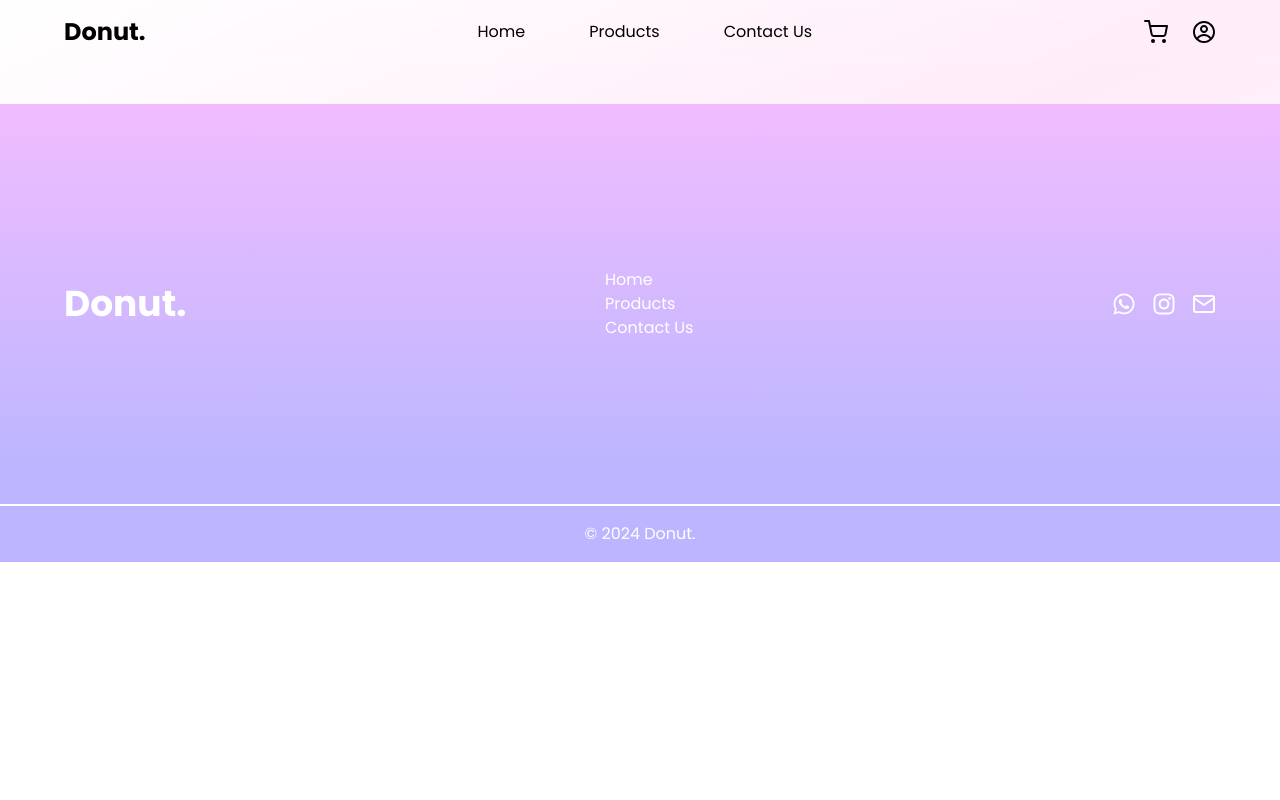
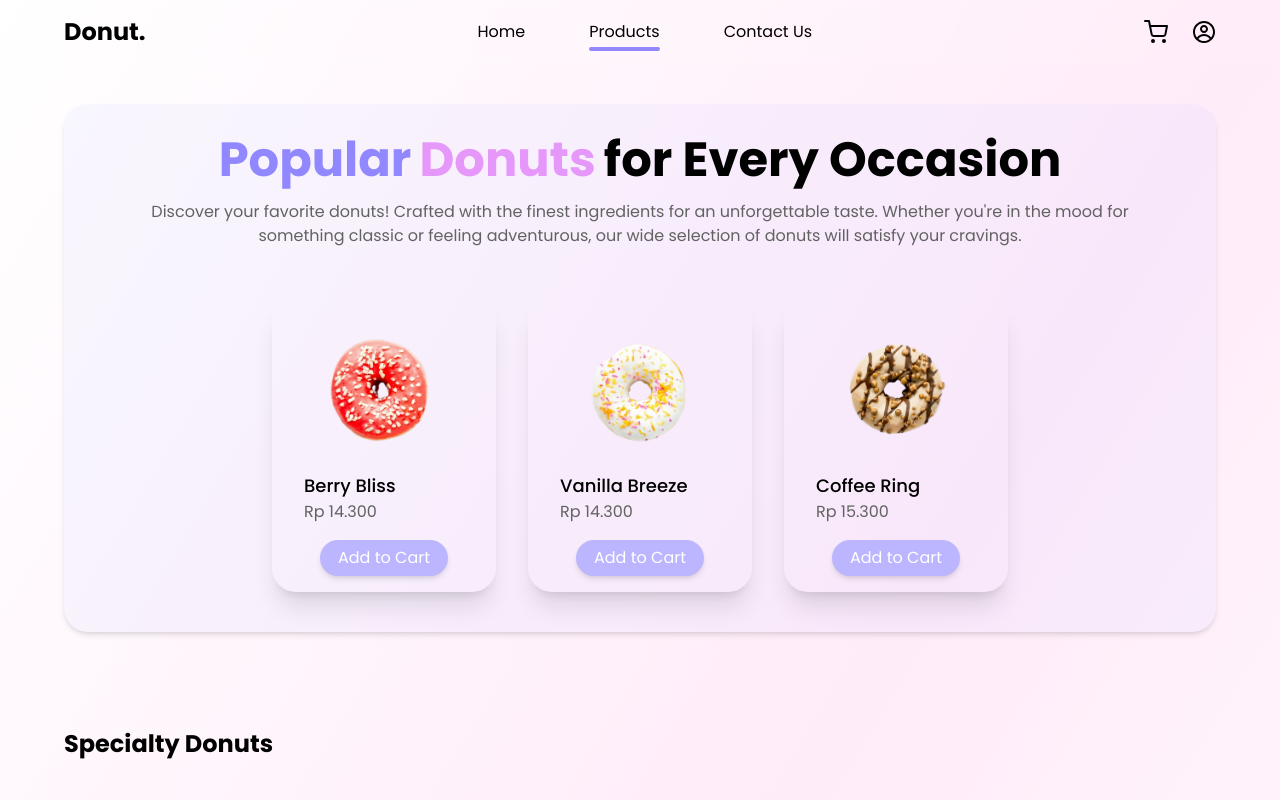
Before and after one commit to axhellyn/final-project-gdsc, a React (Vite) app: page /Product in a window 1280 px wide. Shown: the top 800 px of the page. Built offline with nearby package versions, Linux system fonts and the light colour scheme.

Commit message:
feat: add products page

```diff
--- a/src/App.jsx
+++ b/src/App.jsx
@@ -8,6 +8,7 @@ import ShopContextProvider from "./context/ShopContext";
 import Footer from "./components/ui/Footer";
 import DetailedProduct from "./pages/DetailedProduct";
 import ContactUsPage from "./pages/ContactUsPage";
+import ProductPage from "./pages/ProductPage";
 
 function App() {
   const contactUsSection = useRef(null);
@@ -24,6 +25,7 @@ function App() {
           <Navbar />
           <Routes>
             <Route path="/" element={<HomePage onClick={scrollToSection} ref={aboutUsSection}/>} />
+            <Route path="/Product" element={<ProductPage />} />
             <Route path="/ContactUs" element={<ContactUsPage onClick={scrollToSection} ref={contactUsSection}/>} />
             <Route path="/Cart" element={<Cart />} />
             <Route path="/Donut" element={<DetailedProduct/>}>
--- /dev/null
+++ b/src/components/ProductCategory.jsx
@@ -0,0 +1,17 @@
+import React from 'react'
+import Product from './ui/Product'
+import { products } from '../utils/data'
+
+export default function ProductCategory({category, style}) {
+  return (
+    <section className="h-fit">
+        <div className={`flex items-center ${style}`}>
+            {products.map((product)=>{
+                if(product.category === category){
+                    return <Product key={product.id} product={product}/>
+                }
+            })}
+        </div>
+      </section>
+  )
+}
--- a/src/components/ui/Navbar.jsx
+++ b/src/components/ui/Navbar.jsx
@@ -9,52 +9,95 @@ import { ShopContext } from "../../context/ShopContext";
 export default function navbar() {
   const [isClicked, setIsClicked] = useState(false);
   const [scrolledNavbar, setScrolledNavbar] = useState(false);
-  const [menu, setMenu] = useState('home');
-  const {getTotalItems} = useContext(ShopContext);
+  const [menu, setMenu] = useState("home");
+  const { getTotalItems } = useContext(ShopContext);
 
-  function toggleNavbar(){
+  function toggleNavbar() {
     setIsClicked(!isClicked);
   }
 
-  function changeNavbar(){
-    if(window.scrollY > 0){
+  function changeNavbar() {
+    if (window.scrollY > 0) {
       setScrolledNavbar(true);
-    }else{
+    } else {
       setScrolledNavbar(false);
     }
   }
 
-  window.addEventListener('scroll', changeNavbar);
+  window.addEventListener("scroll", changeNavbar);
 
   return (
-    <header className={`${scrolledNavbar? "shadow-md":"shadow-none"} ${isClicked? "shadow-none":"shadow-md"} px-8 md:px-16 py-4 sticky top-0 z-20 bg-white bg-opacity-10 backdrop-blur-sm`}>
+    <header
+      className={`${scrolledNavbar ? "shadow-md" : "shadow-none"} ${
+        isClicked ? "shadow-none" : "shadow-md"
+      } px-8 md:px-16 py-4 sticky top-0 z-20 bg-white bg-opacity-10 backdrop-blur-sm`}
+    >
       <nav className="w-full flex justify-between items-center">
         <div>
           <a href="/" className="text-2xl font-bold cursor-pointer">
             Donut.
           </a>
         </div>
-        <ul className={`${isClicked? "top-16":"-top-64"} absolute flex flex-col md:flex-row md:static gap-4 md:gap-16 left-0 w-full md:w-auto py-4 md:py-0 bg-white md:bg-opacity-0 bg-opacity-10 backdrop-blur-sm md:backdrop-blur-none`}>
+        <ul
+          className={`${
+            isClicked ? "top-16" : "-top-64"
+          } absolute flex flex-col md:flex-row md:static gap-4 md:gap-16 left-0 w-full md:w-auto py-4 md:py-0 bg-white md:bg-opacity-0 bg-opacity-10 backdrop-blur-sm md:backdrop-blur-none`}
+        >
           <li>
-            <NavLink to="/" className={({ isActive, isPending }) => isPending ? "" : isActive ? "relative cursor-pointer px-8 md:px-0 md:py-2 md:after:content-[''] md:after:bg-darkPurple md:after:h-1 md:after:w-[100%] md:after:absolute md:after:left-0 md:after:bottom-0 md:after:rounded-lg md:after:duration-300" : "relative cursor-pointer px-8 md:px-0 md:py-2 md:after:content-[''] md:after:bg-darkPurple md:after:h-1 md:after:w-[0%] md:after:absolute md:after:left-0 md:after:bottom-0 md:after:rounded-lg md:after:duration-300 md:hover:after:w-[100%]"}>
+            <NavLink
+              to="/"
+              className={({ isActive, isPending }) =>
+                isPending
+                  ? ""
+                  : isActive
+                  ? "relative cursor-pointer px-8 md:px-0 md:py-2 md:after:content-[''] md:after:bg-darkPurple md:after:h-1 md:after:w-[100%] md:after:absolute md:after:left-0 md:after:bottom-0 md:after:rounded-lg md:after:duration-300"
+                  : "relative cursor-pointer px-8 md:px-0 md:py-2 md:after:content-[''] md:after:bg-darkPurple md:after:h-1 md:after:w-[0%] md:after:absolute md:after:left-0 md:after:bottom-0 md:after:rounded-lg md:after:duration-300 md:hover:after:w-[100%]"
+              }
+            >
               Home
             </NavLink>
           </li>
           <li>
-            <a href="/" className="relative cursor-pointer px-8 md:px-0 md:py-2 md:after:content-[''] md:after:bg-darkPurple md:after:h-1 md:after:w-[0%] md:after:absolute md:after:left-0 md:after:bottom-0 md:after:rounded-lg md:after:duration-300 md:hover:after:w-[100%]">
+            <NavLink
+              to="/Product"
+              className={({ isActive, isPending }) =>
+                isPending
+                  ? ""
+                  : isActive
+                  ? "relative cursor-pointer px-8 md:px-0 md:py-2 md:after:content-[''] md:after:bg-darkPurple md:after:h-1 md:after:w-[100%] md:after:absolute md:after:left-0 md:after:bottom-0 md:after:rounded-lg md:after:duration-300"
+                  : "relative cursor-pointer px-8 md:px-0 md:py-2 md:after:content-[''] md:after:bg-darkPurple md:after:h-1 md:after:w-[0%] md:after:absolute md:after:left-0 md:after:bottom-0 md:after:rounded-lg md:after:duration-300 md:hover:after:w-[100%]"
+              }
+            >
               Products
-            </a>
+            </NavLink>
           </li>
           <li>
-            <NavLink to="/ContactUs" className={({ isActive, isPending }) => isPending ? "" : isActive ? "relative cursor-pointer px-8 md:px-0 md:py-2 md:after:content-[''] md:after:bg-darkPurple md:after:h-1 md:after:w-[100%] md:after:absolute md:after:left-0 md:after:bottom-0 md:after:rounded-lg md:after:duration-300" : "relative cursor-pointer px-8 md:px-0 md:py-2 md:after:content-[''] md:after:bg-darkPurple md:after:h-1 md:after:w-[0%] md:after:absolute md:after:left-0 md:after:bottom-0 md:after:rounded-lg md:after:duration-300 md:hover:after:w-[100%]"}>
+            <NavLink
+              to="/ContactUs"
+              className={({ isActive, isPending }) =>
+                isPending
+                  ? ""
+                  : isActive
+                  ? "relative cursor-pointer px-8 md:px-0 md:py-2 md:after:content-[''] md:after:bg-darkPurple md:after:h-1 md:after:w-[100%] md:after:absolute md:after:left-0 md:after:bottom-0 md:after:rounded-lg md:after:duration-300"
+                  : "relative cursor-pointer px-8 md:px-0 md:py-2 md:after:content-[''] md:after:bg-darkPurple md:after:h-1 md:after:w-[0%] md:after:absolute md:after:left-0 md:after:bottom-0 md:after:rounded-lg md:after:duration-300 md:hover:after:w-[100%]"
+              }
+            >
               Contact Us
             </NavLink>
           </li>
         </ul>
-        <div className={`${isClicked? "top-[200px]":"-top-64"} w-full md:w-auto flex gap-6 md:static absolute left-0 px-8 md:px-0 py-4 md:py-0 bg-white bg-opacity-10 md:bg-opacity-0 backdrop-blur-sm md:backdrop-blur-none shadow-md  md:shadow-none`}>
-          <Link to='/Cart' onClick={()=>setMenu('cart')}>
+        <div
+          className={`${
+            isClicked ? "top-[200px]" : "-top-64"
+          } w-full md:w-auto flex gap-6 md:static absolute left-0 px-8 md:px-0 py-4 md:py-0 bg-white bg-opacity-10 md:bg-opacity-0 backdrop-blur-sm md:backdrop-blur-none shadow-md  md:shadow-none`}
+        >
+          <Link to="/Cart" onClick={() => setMenu("cart")}>
             <FiShoppingCart className="h-6 w-6 cursor-pointer" />
-            <div className={`${getTotalItems() > 0 ? "block" : "hidden"} w-4 h-4 absolute bottom-3 md:-bottom-1 md:-left-1 z-50 rounded-full bg-darkPurple text-white text-xs text-center`}>
+            <div
+              className={`${
+                getTotalItems() > 0 ? "block" : "hidden"
+              } w-4 h-4 absolute bottom-3 md:-bottom-1 md:-left-1 z-50 rounded-full bg-darkPurple text-white text-xs text-center`}
+            >
               <span>{getTotalItems()}</span>
             </div>
           </Link>
@@ -64,7 +107,13 @@ export default function navbar() {
         </div>
 
         <div className="flex md:hidden">
-          <button onClick={toggleNavbar}>{isClicked?<VscClose className="h-6 w-6"/>:<RxHamburgerMenu className="h-6 w-6"/>}</button>
+          <button onClick={toggleNavbar}>
+            {isClicked ? (
+              <VscClose className="h-6 w-6" />
+            ) : (
+              <RxHamburgerMenu className="h-6 w-6" />
+            )}
+          </button>
         </div>
       </nav>
     </header>
--- a/src/pages/ContactUsPage.jsx
+++ b/src/pages/ContactUsPage.jsx
@@ -8,7 +8,7 @@ const ContactUsPage = forwardRef((props, ref) => {
 
   return (
     <div>
-      <div className="h-screen md:h-[80vh] px-8 md:px-16 py-10">
+      <div className="h-screen md:h-[85vh] px-8 md:px-16 py-10">
         <div className="h-full flex justify-center items-center">
           <div className="flex flex-col gap-4 justify-center items-center">
             <div className="flex flex-wrap justify-center items-center gap-2 text-3xl md:text-4xl xl:text-5xl font-bold">
--- /dev/null
+++ b/src/pages/ProductPage.jsx
@@ -0,0 +1,41 @@
+import React, { useContext } from "react";
+import ProductCategory from "../components/ProductCategory";
+import DonutImg from "../assets/strawberryDonut.png";
+import SecondaryButton from "../components/ui/SecondaryButton";
+import { ShopContext } from "../context/ShopContext";
+import Button from "../components/ui/Button";
+
+export default function ProductPage() {
+  const { addToCart } = useContext(ShopContext);
+
+  return (
+    <div className="px-8 md:px-16 py-10 flex flex-col gap-4">
+      <div className="h-fit p-8 md:px-16 md:py-8 mb-10 bg-purple bg-opacity-10 shadow-md rounded-3xl flex">
+        <div className="w-full flex flex-col gap-10 justify-center items-center">
+          <div className="flex flex-col gap-4 justify-center items-center">
+            <div className="flex flex-wrap items-center justify-center gap-2 text-3xl md:text-4xl xl:text-5xl font-bold text-center">
+              <h1 className="text-darkPurple">Popular</h1>
+              <h1 className="text-darkPink">Donuts</h1>
+              <h1>for Every Occasion</h1>
+            </div>
+
+            <p className="text-sm md:text-base text-center text-gray">
+              Discover your favorite donuts! Crafted with the finest ingredients for an unforgettable taste. Whether you're in the mood for something classic or feeling adventurous, our wide selection of donuts will satisfy your cravings.
+            </p>
+          </div>
+          <ProductCategory category={"popular"} style={"flex-wrap justify-center"}/>
+        </div>
+      </div>
+
+      <div className="my-10 flex flex-col gap-4">
+        <h3 className="text-2xl font-bold">Specialty Donuts</h3>
+        <ProductCategory category={"special"} style={"flex-col md:flex-row justify-center md:justify-start"}/>
+      </div>
+
+      <div className="my-10 flex flex-col gap-4">
+        <h3 className="text-2xl font-bold">Others</h3>
+        <ProductCategory category={"other"} style={"flex-col md:flex-row justify-center md:justify-start"}/>
+      </div>
+    </div>
+  );
+}
--- a/src/utils/data.js
+++ b/src/utils/data.js
@@ -3,6 +3,7 @@ export const products = [
     id: 1,
     imgUrl: "../src/assets/strawberryDonut.png",
     variant: "Berry Bliss",
+    category: "popular",
     detail: "Donut with a luscious strawberry icing",
     description:
       "Enjoy our Strawberry Donut! This fluffy, freshly baked donut is coated with a glaze made from real strawberries. Each bite is filled with sweet and tangy flavors. Try it now and taste the delight!",
@@ -12,6 +13,7 @@ export const products = [
     id: 2,
     imgUrl: "../src/assets/vanillaDonut.png",
     variant: "Vanilla Breeze",
+    category: "popular",
     detail: "Donut with a creamy vanilla glaze",
     description:
       "Try our Vanilla Donut! This soft, freshly baked donut is glazed with creamy vanilla icing. It's a classic treat that everyone will love.",
@@ -21,6 +23,7 @@ export const products = [
     id: 3,
     imgUrl: "../src/assets/MochaDonut.png",
     variant: "Coffee Ring",
+    category: "popular",
     detail: "Donut with a premium coffee icing",
     description:
       "Savor our Coffee Donut! This fluffy donut is infused with rich coffee flavor and topped with a smooth coffee glaze. Perfect for coffee lovers, it's a delicious way to start your day.",
@@ -30,6 +33,7 @@ export const products = [
     id: 4,
     imgUrl: "../src/assets/candyDonut.png",
     variant: "Candy Twist",
+    category: "special",
     detail: "Donut with a playful bubblegum-flavored glaze",
     description:
       "Experience our Bubblegum Donat! This colorful donut is covered in a playful bubblegum-flavored glaze. Fun and sweet, it's perfect for kids and the young at heart.",
@@ -39,6 +43,7 @@ export const products = [
     id: 5,
     imgUrl: "../src/assets/oreoDonut.png",
     variant: "Cookie Dream",
+    category: "special",
     detail: "Donut with a cookies and cream glaze",
     description:
       "Indulge in our Cookies and Cream Donut! This delightful donut is topped with a cookies and cream glaze and sprinkled with crunchy cookie bits. It's a sweet and crunchy treat you won't want to miss.",
@@ -48,6 +53,7 @@ export const products = [
     id: 6,
     imgUrl: "../src/assets/chocoDonut.png",
     variant: "Cocoa Delight",
+    category: "other",
     detail: "Donut with a luscious strawberry icing",
     description:
       "Delight in our Chocolate Donut! This decadent donut is coated in a rich chocolate glaze. Each bite is a chocolate lover's dream come true.",
@@ -57,6 +63,7 @@ export const products = [
     id: 7,
     imgUrl: "../src/assets/caramelDonut.png",
     variant: "Sugar Rush",
+    category: "other",
     detail: "Donut with a caramel glaze",
     description:
       "Enjoy our Caramel Donut! This soft donut is drizzled with a rich, buttery caramel glaze. It's a sweet and indulgent treat that's hard to resist.",
@@ -66,6 +73,7 @@ export const products = [
     id: 8,
     imgUrl: "../src/assets/tiramisuDonut.png",
     variant: "Espresso Treat",
+    category: "special",
     detail: "Donut with a creamy mascarpone glaze and a dusting of cocoa powder",
     description:
       "Taste our Tiramisu Donut! Inspired by the classic Italian dessert, this donut is topped with a creamy mascarpone glaze and a dusting of cocoa powder. It's a sophisticated treat for any occasion.",
```
